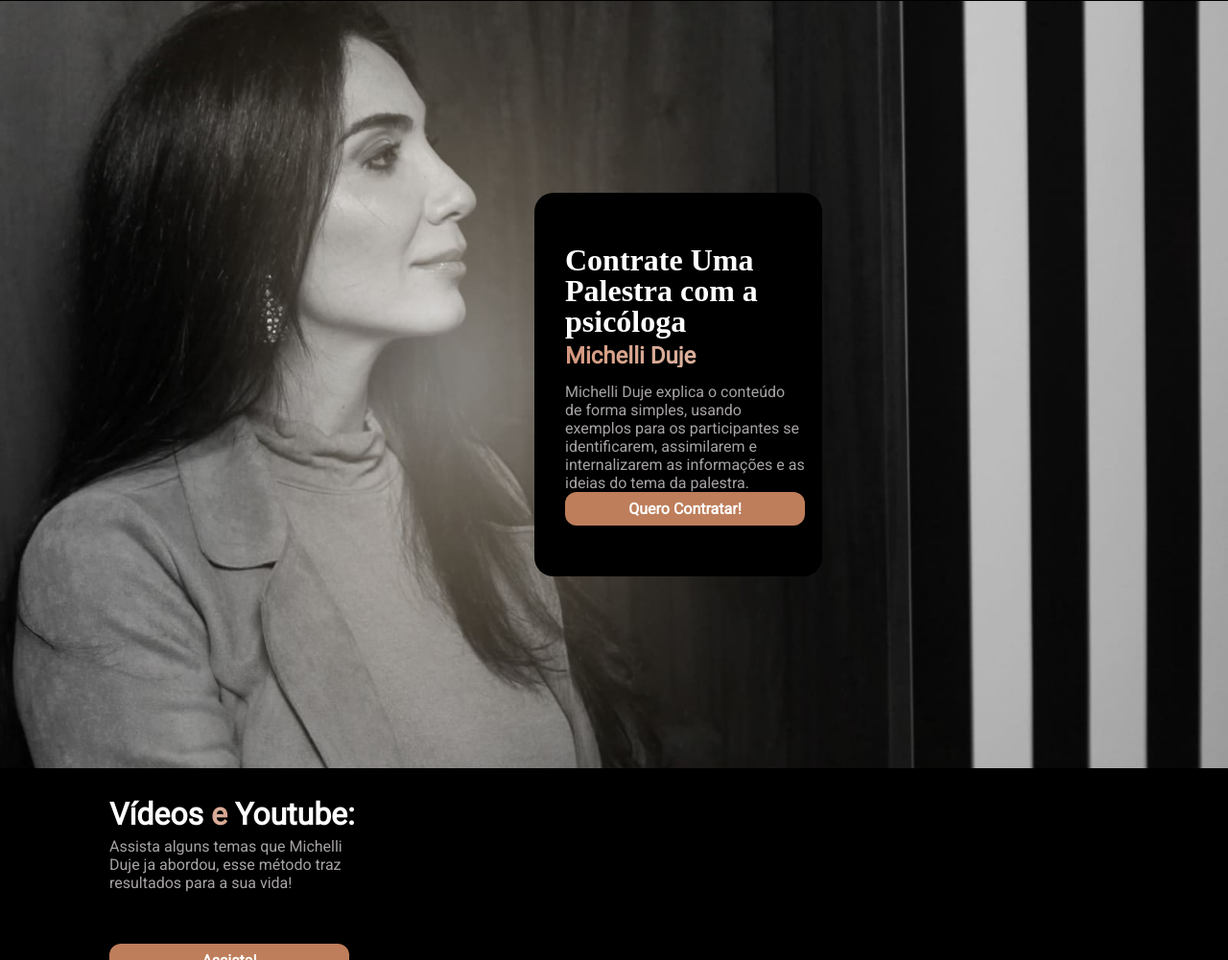
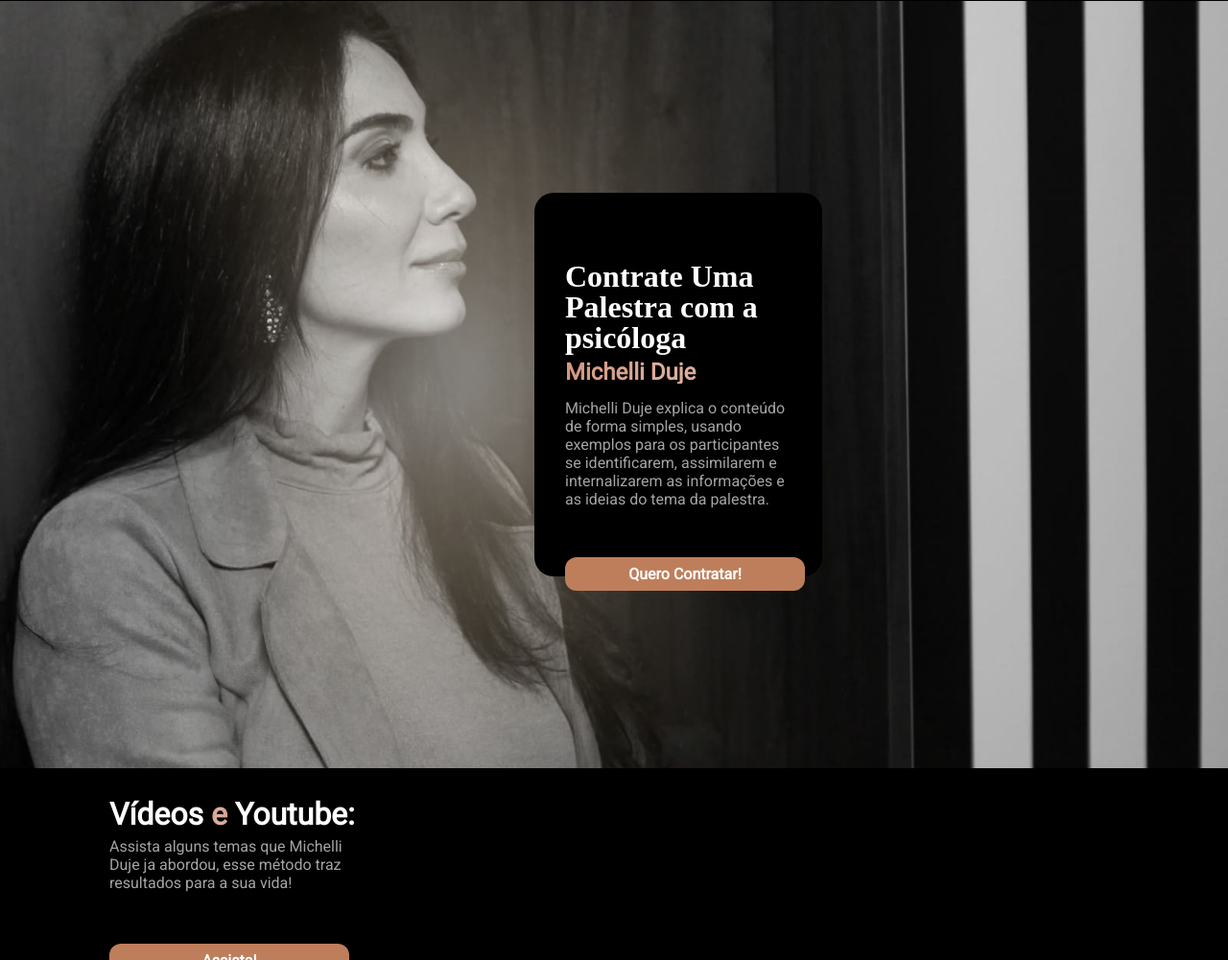
Before and after one commit to 2011Alexandrealvarenga/Institucional-psicologia, a plain HTML site: page index.html in a window 1280 px wide. Shown: the part 1599-2600 px from the top of the page at 96% size. Drawn offline with Linux system fonts and the light colour scheme.

Commit message:
contrate ajuste de imagens

```diff
--- a/assets/css/style.css
+++ b/assets/css/style.css
@@ -164,6 +164,7 @@ paragrafo cinza a7a3a3
   height: 400px;
   padding: 32px;
   border-radius: 20px;
+  position: relative;
 }
 .contrate .content .title{  color: white;}
 .contrate .content .subtitle{
@@ -172,8 +173,19 @@ paragrafo cinza a7a3a3
 }
 .contrate .content .botao p {  margin: 0; }
 .contrate .content p{ margin-top: 16px;}
+.contrate .content .botao {
+  position: absolute;
+  bottom: -15px;
+}
+/* fim - contrate */
 
-/* fim - contrate */
+
+
+
+
+
+
+
 
 /* inicio - metodo */
 .metodo{
```
